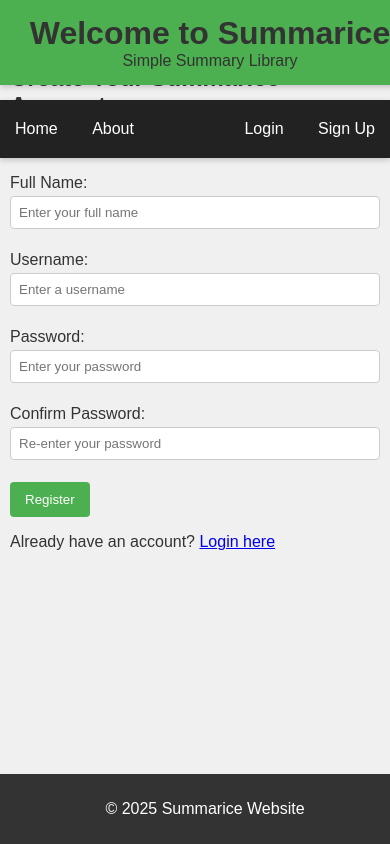
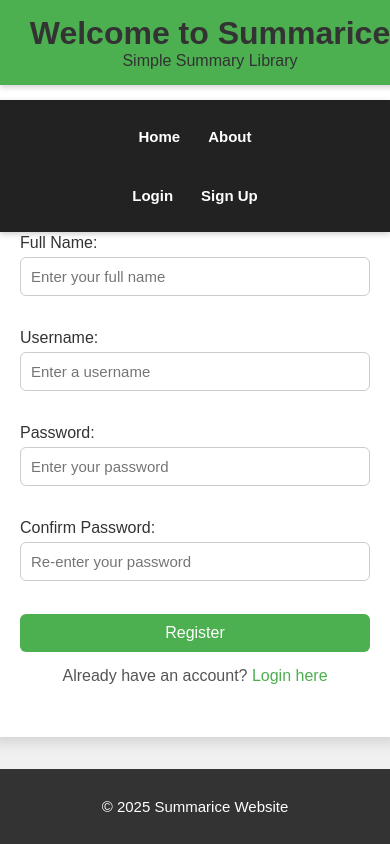
Before and after one commit to GHav1/summarice, a PHP site: page /signup.php in a window 390 px wide. Run offline with PHP 8.4, Linux system fonts and the light colour scheme.

Commit message:
Update styles.css

```diff
--- a/summarice/styles.css
+++ b/summarice/styles.css
@@ -1,12 +1,19 @@
 /* ---------- General Styles ---------- */
+html, body {
+    height: 100%;
+    margin: 0;
+    padding: 0;
+}
+
 body {
     font-family: Arial, sans-serif;
     background-color: #f0f0f0;
     color: #333;
-    margin: 0;
-    padding: 0;
+    display: flex;
+    flex-direction: column;
 }
 
+/* ---------- Header ---------- */
 header {
     background-color: #4CAF50;
     color: white;
@@ -14,84 +21,139 @@ header {
     text-align: center;
 }
 
+/* ---------- Navigation Bar ---------- */
+
+/* Default navbar style for all pages */
 nav {
     background-color: #333;
     overflow: hidden;
+    padding: 18px 30px;
+    display: flex;
+    align-items: center;
+    justify-content: flex-start;
+}
+
+/* Navbar with left and right sections (used on all main pages) */
+nav.navbar {
+    display: flex;
+    align-items: center;
+    /* keep left items left; .nav-right will push itself to the right using margin-left:auto */
+}
+
+/* Left/right containers */
+.nav-left,
+.nav-right {
+    display: flex;
+    align-items: center;
+}
+
+/* Use auto margin to push .nav-right to the far right — works even if .nav-right is empty */
+.nav-right {
+    margin-left: auto;
+}
+
+/* Nav link styles */
+nav a,
+.nav-left a,
+.nav-right a {
+    color: white;
+    text-decoration: none;
+    font-weight: bold;
+    font-size: 16px;
+    padding: 8px 14px;
+    border-radius: 4px;
+    display: inline-block;
+    margin-right: 15px;
+    transition: background-color 0.3s ease, color 0.3s ease;
+}
+
+/* Remove margin for last link */
+nav a:last-child,
+.nav-left a:last-child,
+.nav-right a:last-child {
+    margin-right: 0;
+}
+
+/* Hover and active effects */
+nav a:hover,
+.nav-left a:hover,
+.nav-right a:hover {
+    background-color: #4CAF50;
+    color: white;
+}
+
+nav a.active {
+    text-decoration: underline;
+}
+
+/* ---------- Username + Logout ---------- */
+.username {
+    color: white;
+    font-weight: bold;
+    margin-right: 15px;
+}
+
+.logout-btn {
+    background-color: #dc3545;
+    color: white;
+    padding: 8px 14px;
+    border-radius: 5px;
+    text-decoration: none;
+    font-weight: bold;
+    transition: background-color 0.3s ease;
+}
+
+.logout-btn:hover {
+    background-color: #c82333;
+}
+
+/* ---------- Page Content Centering ---------- */
+main {
+    flex: 1;
+    padding: 40px 20px;
+    min-height: 70vh;
+    display: flex;
+    flex-direction: column;
+    justify-content: center;
+    align-items: center;
     text-align: center;
 }
 
-nav a {
-    color: white;
-    padding: 14px 20px;
-    display: inline-block;
-    text-decoration: none;
+main section {
+    max-width: 800px;
 }
 
-nav a:hover {
-    background-color: #ddd;
-    color: black;
+main h2,
+main p {
+    text-align: center;
 }
 
-nav a.active {
-    font-weight: bold;
-    text-decoration: underline;
-}
-
-main {
-    padding: 20px;
-    min-height: 70vh;
-    display: flex;
-    justify-content: center;
-    align-items: center;
-}
-
-footer {
-    text-align: center;
-    padding: 10px;
-    background-color: #333;
-    color: white;
-    position: fixed;
-    width: 100%;
-    bottom: 0;
-}
-
-/* ---------- Form Styles (Global) ---------- */
-form input,
-form textarea {
-    width: 100%;
-    max-width: 400px;
-    padding: 8px;
-    margin: 4px 0;
-    border: 1px solid #ccc;
-    border-radius: 4px;
-}
-
-button {
-    background-color: #4CAF50;
-    color: white;
-    padding: 10px 15px;
-    border: none;
-    cursor: pointer;
-    border-radius: 4px;
-}
-
-button:hover {
-    background-color: #45a049;
-}
-
-/* ---------- Login Page Specific Styles ---------- */
+/* ---------- Login Page Styling ---------- */
 .login-section {
-    background-color: white;
+    background-color: #ffffff;
     padding: 2em;
-    border-radius: 10px;
-    box-shadow: 0 0 10px rgba(0,0,0,0.1);
+    border-radius: 12px;
+    box-shadow: 0 4px 15px rgba(0, 0, 0, 0.15);
     width: 100%;
     max-width: 400px;
     text-align: left;
+    margin-top: 40px;
+}
+
+main.login-page {
+    align-items: center;
+    justify-content: center;
 }
 
 .login-section h2 {
     text-align: center;
+    margin-bottom: 10px;
+}
+
+.login-section p {
+    text-align: center;
+    color: #555;
+    margin-bottom: 20px;
 }
 
 .login-form input[type="text"],
@@ -134,14 +197,121 @@ button:hover {
     text-decoration: underline;
 }
 
+.error-message {
+    color: red;
+    text-align: center;
+    margin-bottom: 10px;
+    font-weight: bold;
+}
+
+/* ---------- Signup Page Styling ---------- */
+.signup-section {
+    background-color: #ffffff;
+    padding: 2em;
+    border-radius: 12px;
+    box-shadow: 0 4px 15px rgba(0, 0, 0, 0.15);
+    width: 100%;
+    max-width: 450px;
+    text-align: left;
+    margin-top: 40px;
+}
+
+main.signup-page {
+    align-items: center;
+    justify-content: center;
+}
+
+.signup-section h2 {
+    text-align: center;
+    margin-bottom: 10px;
+}
+
+.signup-section p {
+    text-align: center;
+    color: #555;
+    margin-bottom: 20px;
+}
+
+.signup-form input[type="text"],
+.signup-form input[type="password"],
+.signup-form input[type="email"] {
+    width: 100%;
+    padding: 10px;
+    margin-top: 5px;
+    margin-bottom: 15px;
+    border: 1px solid #ccc;
+    border-radius: 6px;
+    font-size: 15px;
+}
+
+.signup-form button {
+    width: 100%;
+    background-color: #4CAF50;
+    color: white;
+    padding: 10px;
+    border: none;
+    border-radius: 6px;
+    cursor: pointer;
+    font-size: 16px;
+    transition: background-color 0.3s ease;
+}
+
+.signup-form button:hover {
+    background-color: #45a049;
+}
+
+.signup-section .login-text {
+    text-align: center;
+    margin-top: 15px;
+}
+
+.signup-section .login-text a {
+    color: #4CAF50;
+    text-decoration: none;
+}
+
+.signup-section .login-text a:hover {
+    text-decoration: underline;
+}
+
+/* ---------- Footer ---------- */
+footer {
+    background-color: #333;
+    color: white;
+    text-align: center;
+    padding: 14px 0;
+    width: 100%;
+    position: relative;
+    bottom: 0;
+    font-size: 15px;
+}
+
 /* ---------- Responsive ---------- */
 @media (max-width: 600px) {
-    main {
-        padding: 10px;
+    nav,
+    nav.navbar {
+        flex-direction: column;
+        text-align: center;
+        padding: 12px 0;
     }
 
-    .login-section {
-        padding: 1.5em;
-        max-width: 90%;
+    .nav-right {
+        margin-top: 10px;
+        margin-left: 0; /* reset for mobile */
+    }
+
+    nav a,
+    .nav-left a,
+    .nav-right a {
+        margin: 8px 0;
+        font-size: 15px;
+    }
+
+    .logout-btn {
+        padding: 6px 12px;
+    }
+
+    main {
+        padding: 20px;
     }
 }
```
Also changed, not shown: other parts of summarice/styles.css (+15 -14 lines).
